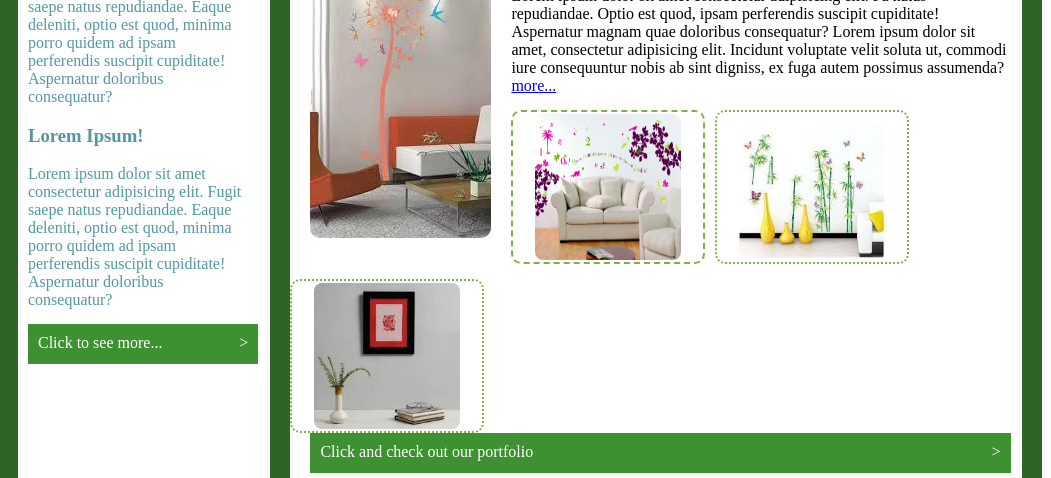
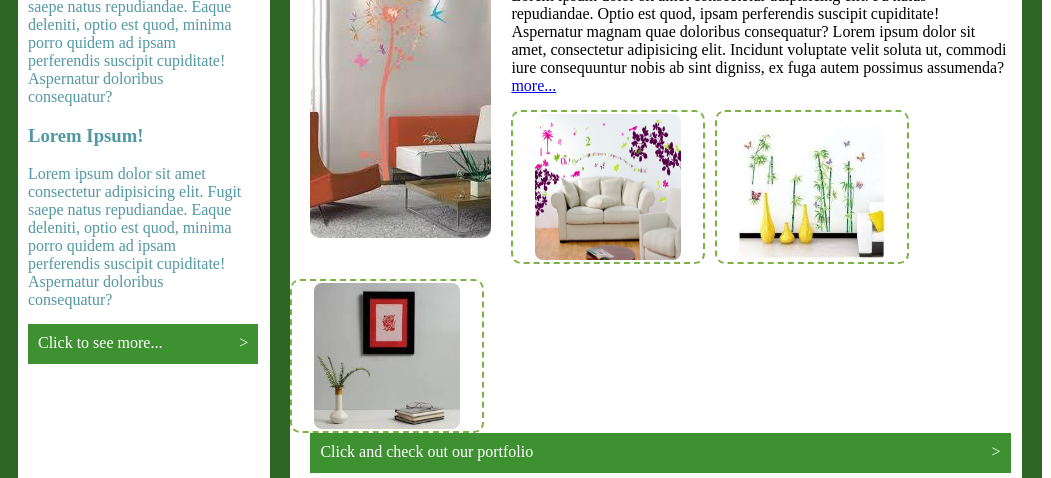
Before and after one commit to yogeshyadav999/css_assignment_2, a plain HTML site: page index.html in a window 1280 px wide. Shown: the part 444-922 px from the top of the page, 0-1051 px from the left. Drawn offline with Linux system fonts and the light colour scheme.

Commit message:
Add files via upload

```diff
--- a/index.html
+++ b/index.html
@@ -135,7 +135,7 @@
         }
         .img-2{
             float: left;
-            border: 2px dotted #7cb145;
+            border: 2px dashed #7cb145;
             box-sizing: border-box;
             margin-top: 15px;
             margin-left: 10px;
@@ -150,7 +150,7 @@
         }
         .img-3{
             float: left;
-            border: 2px dotted #7cb145;
+            border: 2px dashed #7cb145;
             box-sizing: border-box;
             margin-top: 15px;
             border-radius: 10px;
```
